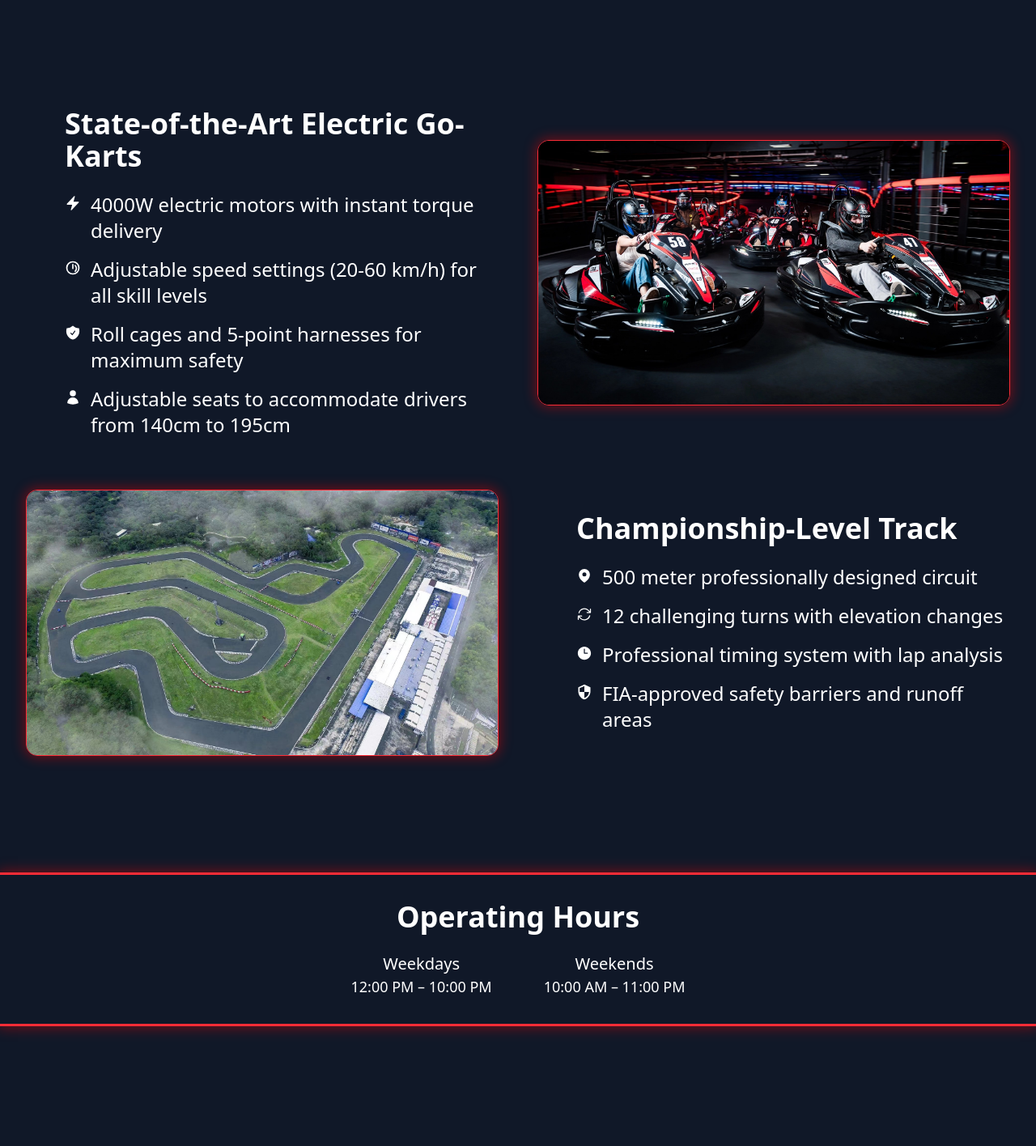
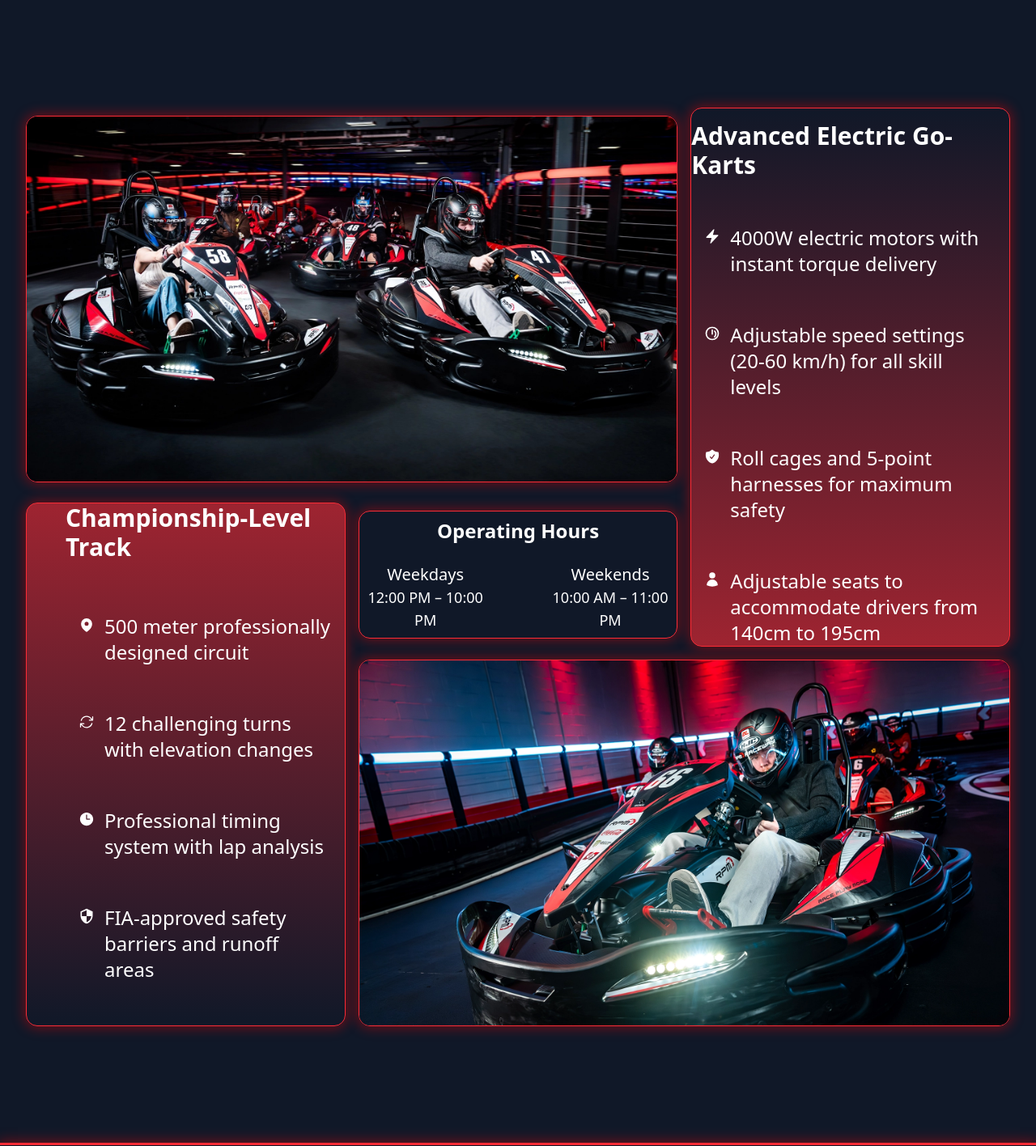
Before and after one commit to KingReevan/VGOwebGL, a Next.js app in the folder OneDrive/Desktop/vgo/vgo-frontend/: page / in a window 1280 px wide. Shown: the part 820-2236 px from the top of the page at 81% size. Built offline with nearby package versions, Linux system fonts and the light colour scheme; no server answers.

Commit message:
Integrated grid-style layout for carAndTrack Details

```diff
--- a/OneDrive/Desktop/vgo/vgo-frontend/src/app/components/CarAndTrackDetails.tsx
+++ b/OneDrive/Desktop/vgo/vgo-frontend/src/app/components/CarAndTrackDetails.tsx
@@ -5,6 +5,7 @@ import { LightningBoltIcon, GaugeIcon, ShieldIcon, PersonIcon, MapPinIcon, LoopI
 export default function CarAndTrackDetails() {
   return (
     <section className="space-y-12 px-4 sm:px-6 lg:px-8 py-12">
+        <div className="md:hidden">
             {/* Go-Kart Section */}
             <div className="grid grid-cols-1 lg:grid-cols-2 gap-8 lg:gap-12 items-center">
                 {/* Text Content - Mobile first order */}
@@ -81,6 +82,101 @@ export default function CarAndTrackDetails() {
                 </ul>
                 </div>
             </div>
+        </div>
+
+
+        {/*More Aesthetic Grid layout*/ }
+        <div className="md:block">
+            {/* Go-Kart Section */}
+            <div className="grid grid-cols-1 lg:grid-cols-3 gap-4 items-center grid-flow-row-dense">
+
+                {/* Image - Mobile first order */}
+                <div className="order-1 lg:order-1 relative aspect-video w-full rounded-xl overflow-hidden shadow-[0_0_15px_2px_rgba(255,0,0,0.4)] border border-red-500 col-span-2">
+                <Image
+                    src="/hero-bg.jpeg"
+                    alt="High-performance electric go-kart"
+                    fill
+                    className="object-cover"
+                    priority
+                />
+                </div>
+
+                {/* Text Content - Mobile first order */}
+                <div className="flex flex-col items-center space-y-4 order-2 lg:order-3 row-span-2 h-full shadow-[0_0_15px_2px_rgba(255,0,0,0.4)] border border-red-500 rounded-xl pt-4 bg-gradient-to-t from-red-500/60 from-1%">
+                <h3 className="text-3xl font-extrabold text-primary pb-10">
+                    Advanced Electric Go-Karts
+                </h3>
+                <ul className="space-y-5 sm:space-y-14 text-lg sm:text-xl lg:text-2xl px-4">
+                    <li className="flex items-start gap-3">
+                    <LightningBoltIcon className="h-5 w-5 text-primary mt-1 flex-shrink-0" />
+                    <span>4000W electric motors with instant torque delivery</span>
+                    </li>
+                    <li className="flex items-start gap-3">
+                    <GaugeIcon className="h-5 w-5 text-primary mt-1 flex-shrink-0" />
+                    <span>Adjustable speed settings (20-60 km/h) for all skill levels</span>
+                    </li>
+                    <li className="flex items-start gap-3">
+                    <ShieldIcon className="h-5 w-5 text-primary mt-1 flex-shrink-0" />
+                    <span>Roll cages and 5-point harnesses for maximum safety</span>
+                    </li>
+                    <li className="flex items-start gap-3">
+                    <PersonIcon className="h-5 w-5 text-primary mt-1 flex-shrink-0" />
+                    <span>Adjustable seats to accommodate drivers from 140cm to 195cm</span>
+                    </li>
+                </ul>
+                </div>
+
+                {/* Text Content - Mobile first order */}
+                <div className="flex flex-col items-center space-y-4 lg:space-y-6 lg:pl-8 xl:pl-12 row-span-2 lg:order-3 h-full shadow-[0_0_15px_2px_rgba(255,0,0,0.4)] border border-red-500 rounded-xl bg-gradient-to-b from-red-500/60 from-1%">
+                <h3 className="text-3xl font-extrabold text-primary pb-10">
+                    Championship-Level Track
+                </h3>
+                <ul className="space-y-3 sm:space-y-14 text-lg sm:text-xl lg:text-2xl px-4">
+                    <li className="flex items-start gap-3">
+                    <MapPinIcon className="h-5 w-5 text-primary mt-1 flex-shrink-0" />
+                    <span>500 meter professionally designed circuit</span>
+                    </li>
+                    <li className="flex items-start gap-3">
+                    <LoopIcon className="h-5 w-5 text-primary mt-1 flex-shrink-0" />
+                    <span>12 challenging turns with elevation changes</span>
+                    </li>
+                    <li className="flex items-start gap-3">
+                    <TimerIcon className="h-5 w-5 text-primary mt-1 flex-shrink-0" />
+                    <span>Professional timing system with lap analysis</span>
+                    </li>
+                    <li className="flex items-start gap-3">
+                    <SafetyIcon className="h-5 w-5 text-primary mt-1 flex-shrink-0" />
+                    <span>FIA-approved safety barriers and runoff areas</span>
+                    </li>
+                </ul>
+                </div>
+
+                <div className="lg:order-4 shadow-[0_0_15px_2px_rgba(255,0,0,0.4)] border border-red-500 rounded-xl py-2">
+                    <h2 className="text-2xl font-extrabold text-center mb-6">Operating Hours</h2>
+                    <div className="flex justify-center gap-16">
+                        <div className="text-center">
+                        <h3 className="text-xl font-medium text-primary">Weekdays</h3>
+                        <p className="text-lg">12:00 PM – 10:00 PM</p>
+                        </div>
+                        <div className="text-center">
+                        <h3 className="text-xl font-medium text-primary">Weekends</h3>
+                        <p className="text-lg">10:00 AM – 11:00 PM</p>
+                        </div>
+                    </div>
+                </div>
+
+                {/* Image - Mobile first order */}
+                <div className="relative aspect-video w-full rounded-xl overflow-hidden shadow-[0_0_15px_2px_rgba(255,0,0,0.4)] border border-red-500 col-span-2 lg:order-5">
+                <Image
+                    src="/asianRacer.webp"
+                    alt="Championship-level go-kart track"
+                    fill
+                    className="object-cover"
+                />
+                </div>
+            </div>
+
+        </div>
     </section>
   );
 }
--- a/OneDrive/Desktop/vgo/vgo-frontend/src/app/components/Gallery.tsx
+++ b/OneDrive/Desktop/vgo/vgo-frontend/src/app/components/Gallery.tsx
@@ -15,11 +15,13 @@ export default function Gallery() {
     '/gallery/gallery10.jpeg',
     '/gallery/gallery11.jpg',
     '/gallery/gallery12.png',
+    '/gallery/staringDriver.png',
+    '/gallery/largeTrack.jpg'
 
   ];
 
   // Duplicate images to create seamless looping
-  const duplicatedImages = [...galleryImages, ...galleryImages, ...galleryImages];
+  const duplicatedImages = [...galleryImages, ...galleryImages];
 
   return (
     <section className="py-12 bg-black/5 dark:bg-white/5 rounded-xl overflow-hidden">
```
Also changed, not shown: OneDrive/Desktop/vgo/vgo-frontend/public/asianRacer.webp (added). Lines whose indentation alone changed are shown as unchanged.
